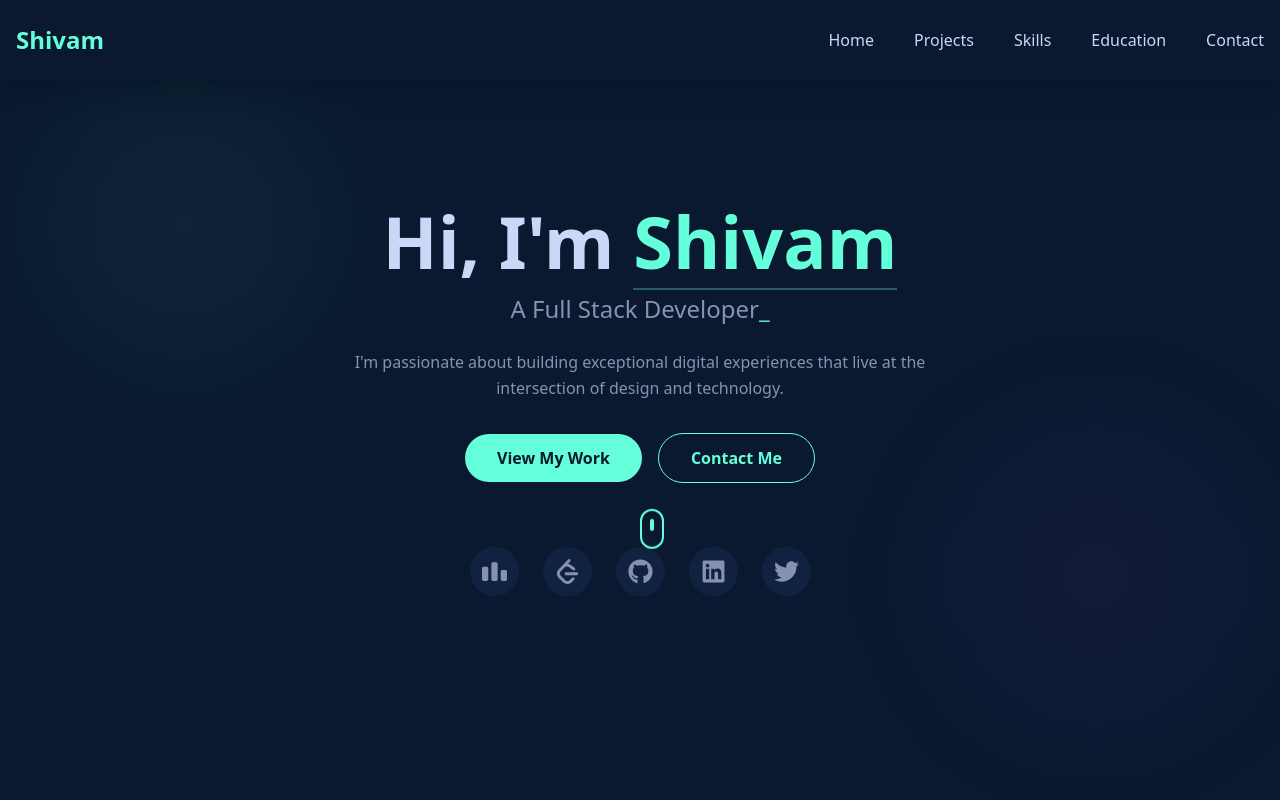
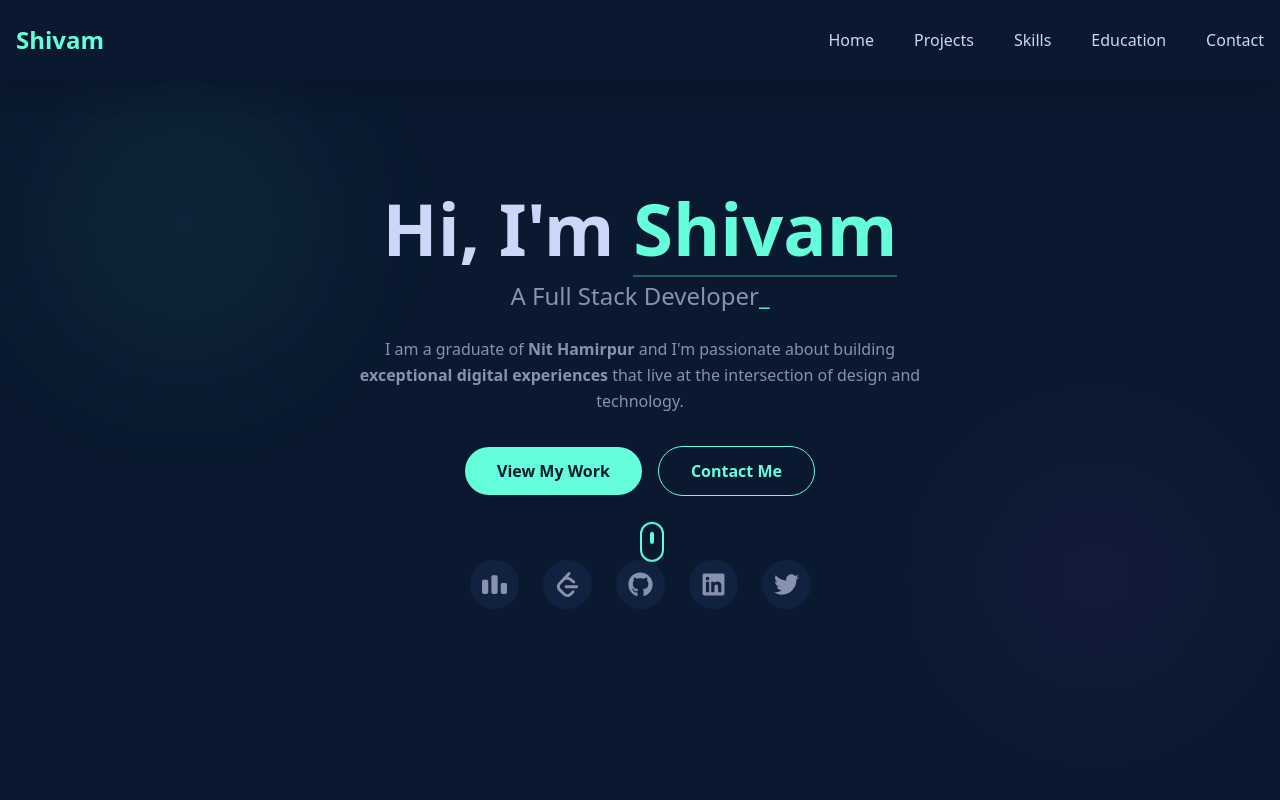
Before and after one commit to saraffa13/myPortfolio, a React (Create React App) app: page / in a window 1280 px wide. Shown: the top 800 px of the page. Built offline with nearby package versions, Linux system fonts and the light colour scheme.

Commit message:
minor changes

```diff
--- a/src/components/Hero.jsx
+++ b/src/components/Hero.jsx
@@ -94,7 +94,7 @@ const Hero = () => {
             variants={itemVariants}
             className="text-textSecondary max-w-[600px] mx-auto mb-8 leading-relaxed"
           >
-            I'm passionate about building exceptional digital experiences that live at the
+            I am a graduate of <strong>Nit Hamirpur</strong> and I'm passionate about building <strong>exceptional digital experiences</strong> that live at the
             intersection of design and technology.
           </motion.p>
 
```
